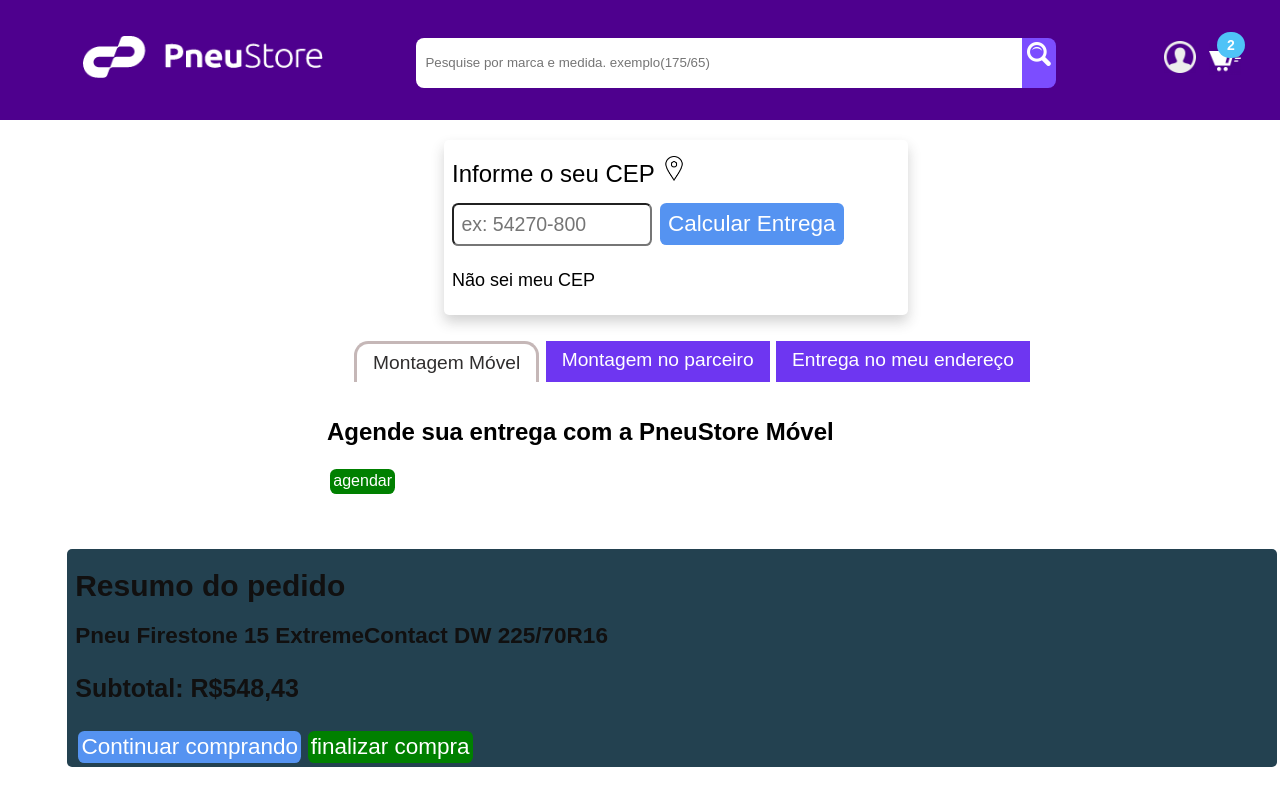
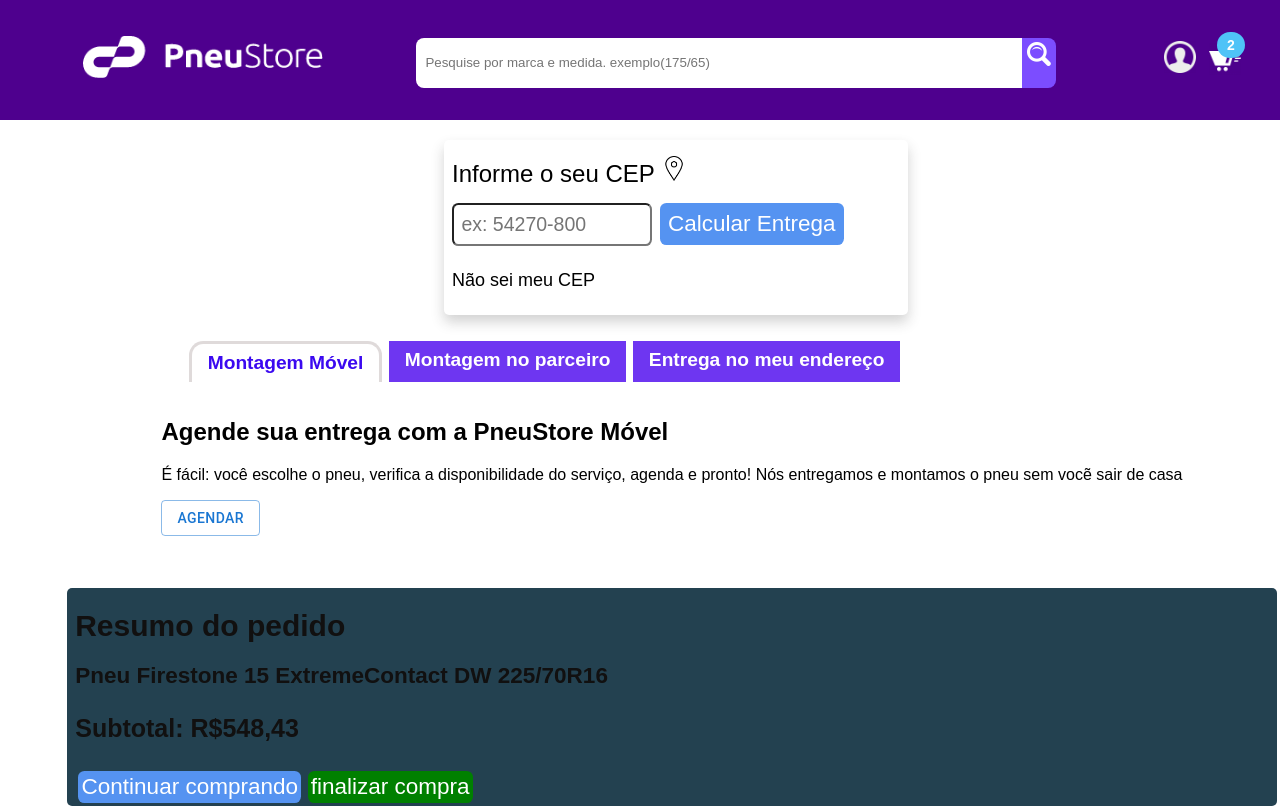
Before and after one commit to Caioferrari04/pneustore-front-deploy, a Next.js app: page / in a window 1280 px wide. Shown: the top 808 px of the page. Built offline with nearby package versions, Linux system fonts and the light colour scheme; no server answers; a web font is replaced by a local one.

Commit message:
reajuste botao

```diff
--- a/Components/Card/Card.module.scss
+++ b/Components/Card/Card.module.scss
@@ -1,7 +1,7 @@
 .card{
     display: flex;
     width: fit-content;
-    margin-top: 20px;
+    margin-top: 0;
     font-size: 15px;
     align-items: center;
     border-top-style: solid;
--- a/Components/Tabs/Tabs.module.scss
+++ b/Components/Tabs/Tabs.module.scss
@@ -11,9 +11,9 @@
 .link{
     width: 100%;
     text-decoration: none;
-    color: rgb(48, 46, 46);
+    color: rgb(59, 9, 240);
     font-size: larger;
-    font-weight: 400;
+    font-weight: 600;
 }
 
 .tabs  li{
@@ -37,7 +37,7 @@
     border-radius: 0.9rem;
     border-bottom-left-radius: 0;
     border-bottom-right-radius: 0;
-    border-color: rgb(197, 183, 183);
+    border-color: rgb(223, 218, 218);
     margin-bottom: 0;
     color: white;
 }
--- a/pages/index.js
+++ b/pages/index.js
@@ -8,6 +8,7 @@
 import ItemCart from '../Components/ItemCart/ItemCart';
 import Footer from '../Components/Footer/Footer';
 import Frete from '../Components/Frete/Frete';
+import Button from '@mui/material/Button';
 
 export default function Home() {
 
@@ -46,26 +47,23 @@
       <Frete/>
       <Tabs>
       <div label="Montagem Móvel">
-            <h2 className={styles.title}>Agende sua entrega com a PneuStore Móvel</h2>
-              <p className={styles.text}>
+          <h2 className={styles.title}>Agende sua entrega com a PneuStore Móvel</h2>
+          <p className={styles.text}>É fácil: você escolhe o pneu, verifica a disponibilidade do
+          serviço, agenda e pronto! Nós entregamos e montamos o pneu sem vocẽ sair de casa </p>
+          <Button className={styles.botaoAgendar}variant="outlined">AGENDAR</Button>
+      </div>
 
-              </p>
-              <button className={styles.button2}>agendar </button>
-          </div>
-          <div label="Montagem no parceiro">
-            <h2 className={styles.title}>Entrega e montagem em um centro de montagem parceiro</h2>
-              <p className={styles.text}>
+      <div label="Montagem no parceiro">
+        <h2 className={styles.title}>Centro de montagem parceiro</h2>
+        <p className={styles.text}></p>
+        <button className={styles.button2}>Selecionar parceiro</button>
+      </div>
 
-              </p>
-              <button className={styles.button2}>Selecionar parceiro</button>
-          </div>
-          <div label="Entrega no meu endereço">
-            <h2 className={styles.title}>Entrega comum em sua residência</h2>
-              <p className={styles.text}>
+      <div label="Entrega no meu endereço">
+        <h2 className={styles.title}>Entrega comum em sua residência</h2>
+        <p className={styles.text}></p>
+      </div>
 
-              </p>
-
-          </div>
       </Tabs>
       <ItemCart/>
       <Footer/>
--- a/styles/Home.module.css
+++ b/styles/Home.module.css
@@ -14,14 +14,9 @@
     color:black;
   }
 
-  .button2{
-
-    padding: 0.2rem;
-    margin: 0.2rem;
-    color: rgb(255, 255, 255);
-    background-color: green;
+  .botaoAgendar{
+    color: blueviolet;
     font-size: 1em;
-    border-radius: 0.4rem;
-    border-style: none;
+    border-color: rgb(118, 12, 218);
 
 }
```
